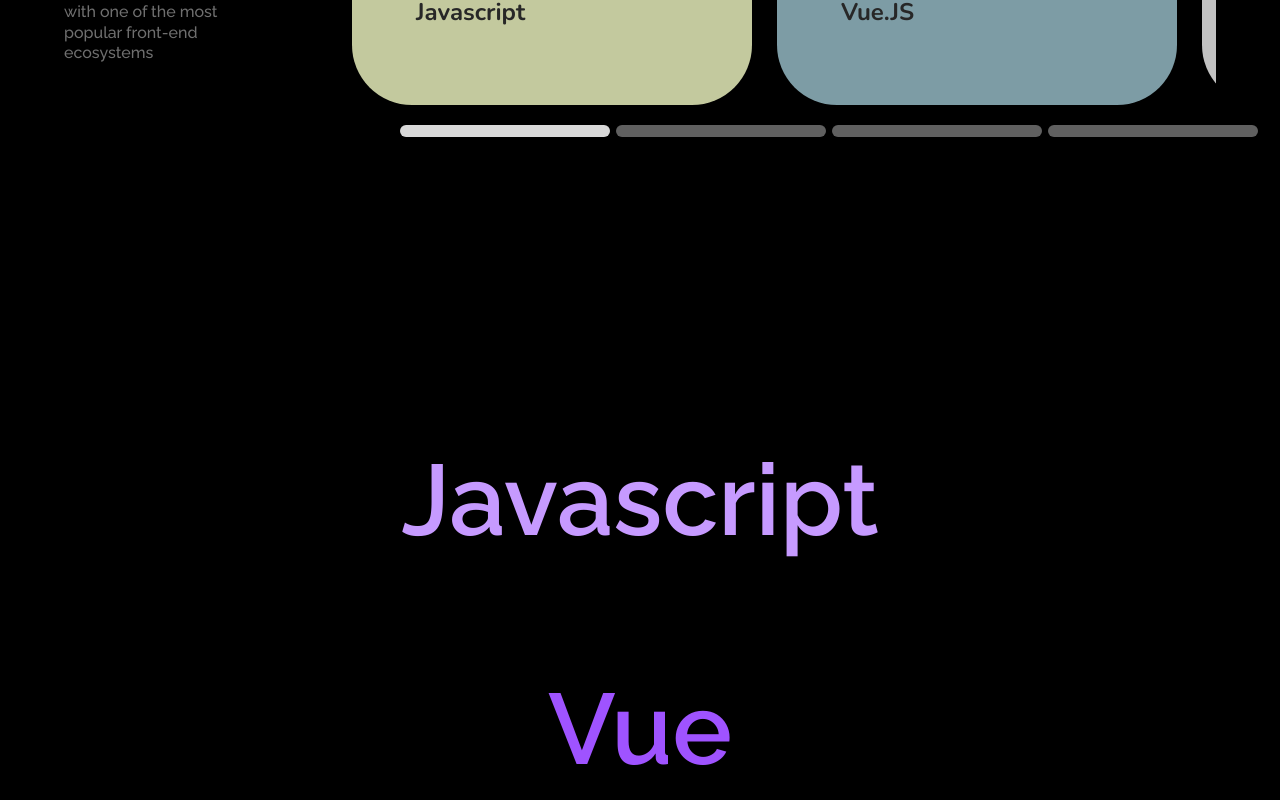
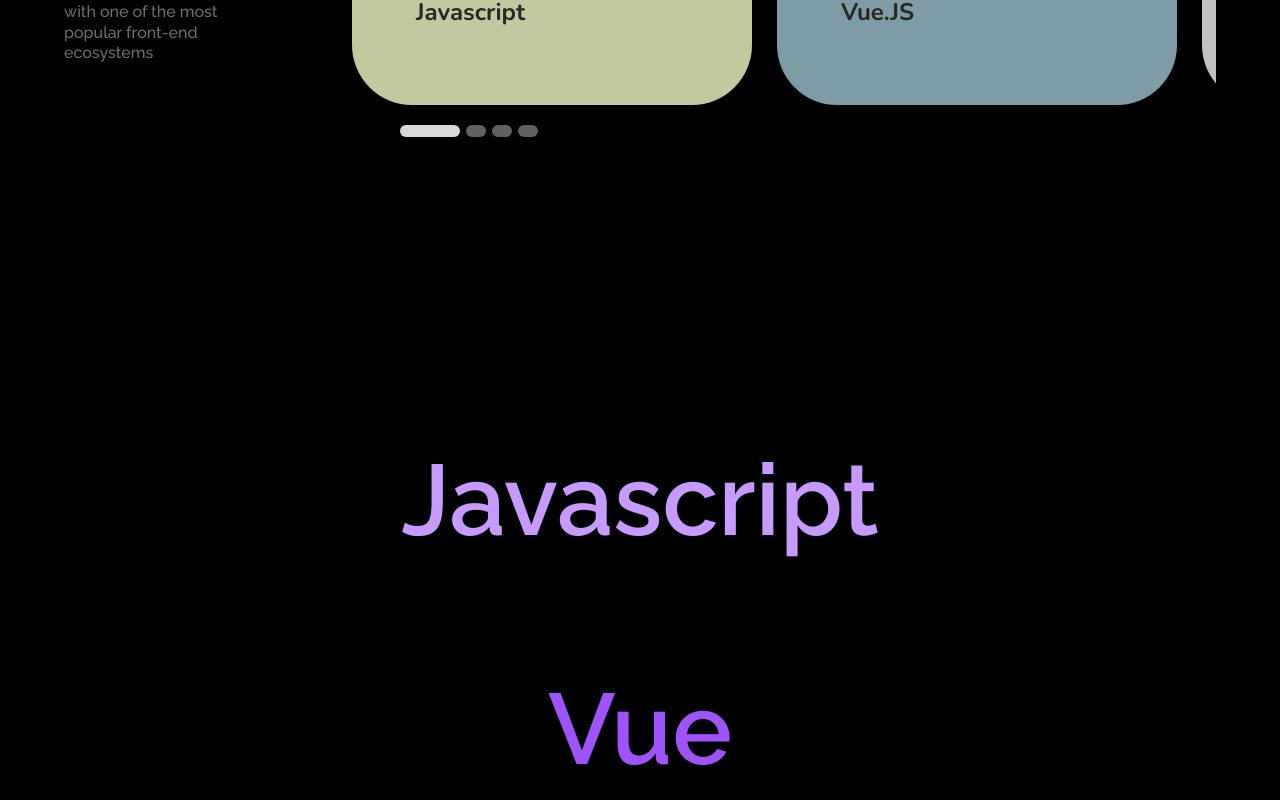
Before and after one commit to areshovsepyan/my-portfolio, a Vue app: page / in a window 1280 px wide. Shown: the part 1120-1920 px from the top of the page. Built offline with nearby package versions, Linux system fonts and the light colour scheme.

Commit message:
AH-23 / fix / button issue in carousel navigation

```diff
--- a/src/assets/carousel.scss
+++ b/src/assets/carousel.scss
@@ -14,6 +14,10 @@
 .carousel {
   width: 100%;
   padding: unset;
+
+  button {
+    min-width: unset;
+  }
 
   &__icon {
     transition: fill var(--vt-transition-delay);
```
